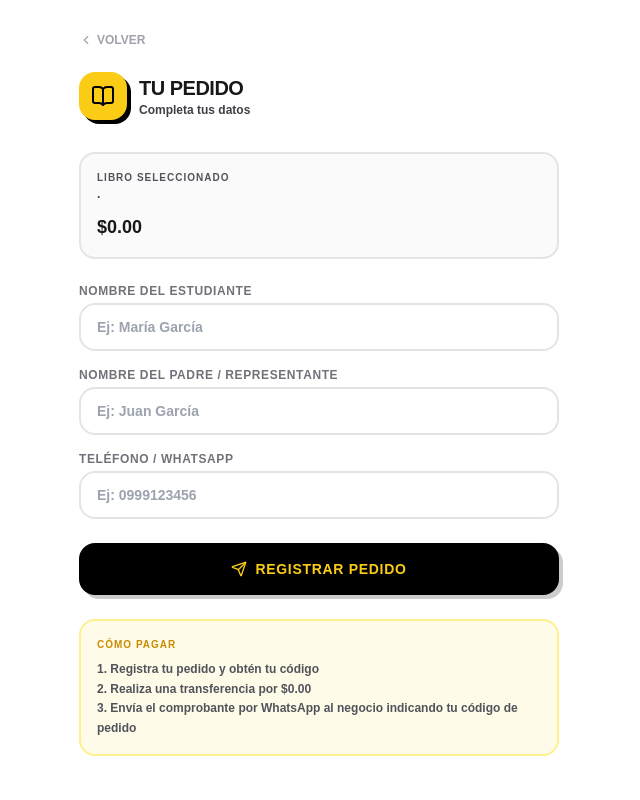
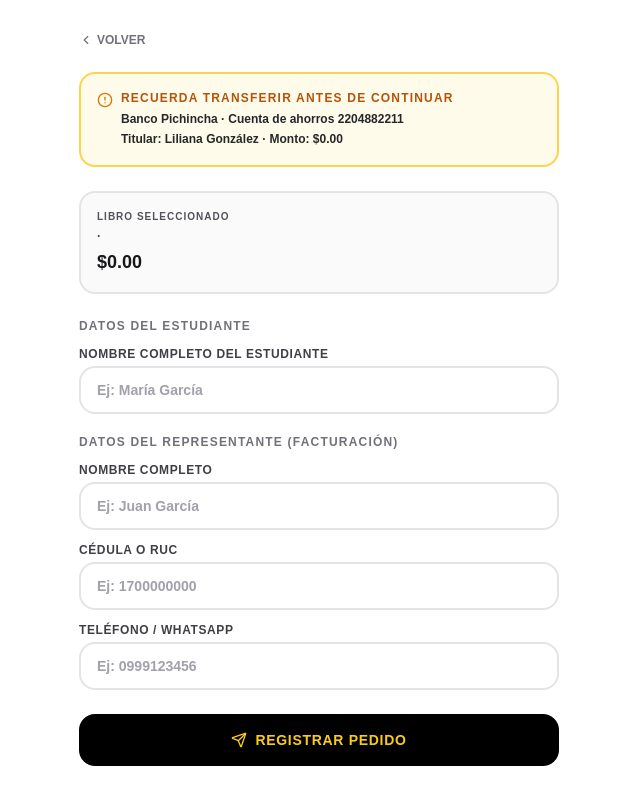
Before and after one commit to hacienda593/libros-la-crayola, a Next.js app: page /pedido in a window 1280 px wide. Shown: the whole page, without its empty margins (321-961 px from the left). Built offline with nearby package versions, Linux system fonts and the light colour scheme.

Commit message:
feat: datos bancarios en modal y formulario, campo cedula/RUC, recordatorio transferencia

```diff
--- a/app/page.tsx
+++ b/app/page.tsx
@@ -162,11 +162,14 @@ export default function HomePage() {
               </div>
             </div>
 
-            <div className="bg-yellow-50 border border-yellow-200 rounded-2xl p-3 mb-4">
-              <p className="text-[10px] font-black text-yellow-700 uppercase tracking-widest mb-1">Pago por transferencia</p>
-              <p className="text-xs text-zinc-600 font-bold leading-relaxed">
-                Registra tu pedido → transfiere ${modal.precio.toFixed(2)} → envía el comprobante por WhatsApp con tu código
-              </p>
+            <div className="bg-blue-50 border border-blue-200 rounded-2xl p-3 mb-4 text-left">
+              <p className="text-[10px] font-black text-blue-700 uppercase tracking-widest mb-2">Transfiere antes de continuar</p>
+              <div className="space-y-0.5">
+                <p className="text-xs font-black text-zinc-900">Banco Pichincha</p>
+                <p className="text-xs font-bold text-zinc-700">Cuenta de ahorros: <strong>2204882211</strong></p>
+                <p className="text-xs font-bold text-zinc-700">Titular: <strong>Liliana González</strong></p>
+                <p className="text-xs font-bold text-zinc-700">Monto: <strong>${modal.precio.toFixed(2)}</strong></p>
+              </div>
             </div>
 
             <button onClick={irAPedido}
--- a/app/pedido/page.tsx
+++ b/app/pedido/page.tsx
@@ -4,7 +4,7 @@ export const dynamic = "force-dynamic";
 import { Suspense, useState } from "react";
 import { useRouter, useSearchParams } from "next/navigation";
 import { getSupabase } from "@/lib/supabase";
-import { BookOpen, ChevronLeft, Send } from "lucide-react";
+import { ChevronLeft, Send, AlertCircle } from "lucide-react";
 
 function generarCodigo() {
   return Math.random().toString(36).substring(2, 8).toUpperCase();
@@ -21,14 +21,15 @@ function PedidoInner() {
   const libroGrado   = params.get("libro_grado") ?? "";
   const libroPrec    = parseFloat(params.get("libro_precio") ?? "0");
 
-  const [nombreEst, setNombreEst]   = useState("");
-  const [nombrePad, setNombrePad]   = useState("");
-  const [telefono, setTelefono]     = useState("");
-  const [enviando, setEnviando]     = useState(false);
-  const [error, setError]           = useState("");
+  const [nombreEst, setNombreEst] = useState("");
+  const [nombrePad, setNombrePad] = useState("");
+  const [cedula, setCedula]       = useState("");
+  const [telefono, setTelefono]   = useState("");
+  const [enviando, setEnviando]   = useState(false);
+  const [error, setError]         = useState("");
 
   async function enviarPedido() {
-    if (!nombreEst.trim() || !nombrePad.trim() || !telefono.trim()) {
+    if (!nombreEst.trim() || !nombrePad.trim() || !cedula.trim() || !telefono.trim()) {
       setError("Por favor completa todos los campos.");
       return;
     }
@@ -36,30 +37,27 @@ function PedidoInner() {
     setEnviando(true);
 
     let codigo = generarCodigo();
-    // Asegurar unicidad
     for (let i = 0; i < 5; i++) {
       const { data } = await getSupabase()
-        .from("lb_pedidos")
-        .select("id")
-        .eq("codigo", codigo)
-        .maybeSingle();
+        .from("lb_pedidos").select("id").eq("codigo", codigo).maybeSingle();
       if (!data) break;
       codigo = generarCodigo();
     }
 
     const { error: err } = await getSupabase().from("lb_pedidos").insert({
       codigo,
-      nombre_est:   nombreEst.trim(),
-      nombre_pad:        nombrePad.trim(),
-      telefono:            telefono.trim(),
-      unidad_id: unidadId,
-      libro_id:            libroId,
-      cantidad:            1,
-      precio_unit:     libroPrec,
-      total:               libroPrec,
-      estado_pago:         "pendiente_pago",
-      estado_prov:    "pendiente_pedir",
-      punto_venta:         "web",
+      nombre_est:  nombreEst.trim(),
+      nombre_pad:  nombrePad.trim(),
+      cedula:      cedula.trim(),
+      telefono:    telefono.trim(),
+      unidad_id:   unidadId,
+      libro_id:    libroId,
+      cantidad:    1,
+      precio_unit: libroPrec,
+      total:       libroPrec,
+      estado_pago: "pendiente_pago",
+      estado_prov: "pendiente_pedir",
+      punto_venta: "web",
     });
 
     if (err) {
@@ -71,21 +69,27 @@ function PedidoInner() {
     router.push(`/confirmacion/${codigo}?precio=${libroPrec}&titulo=${encodeURIComponent(libroTitulo)}`);
   }
 
+  const inputCls = "w-full border-2 border-zinc-200 rounded-2xl px-4 py-3 text-sm font-bold text-zinc-900 placeholder:text-zinc-400 focus:outline-none focus:border-black transition-colors";
+  const labelCls = "block text-xs font-black uppercase tracking-wider text-zinc-700 mb-1";
+
   return (
     <main className="min-h-screen bg-white px-4 py-8 max-w-lg mx-auto">
-      {/* Header */}
       <button onClick={() => router.back()}
-        className="flex items-center gap-1 text-xs font-black uppercase text-zinc-400 mb-6 hover:text-black transition-colors">
+        className="flex items-center gap-1 text-xs font-black uppercase text-zinc-500 mb-6 hover:text-black transition-colors">
         <ChevronLeft size={14}/> Volver
       </button>
 
-      <div className="flex items-center gap-3 mb-8">
-        <div className="w-12 h-12 bg-yellow-400 rounded-2xl flex items-center justify-center shadow-[4px_4px_0px_rgba(0,0,0,1)]">
-          <BookOpen size={24} className="text-black"/>
-        </div>
-        <div>
-          <h1 className="text-xl font-black uppercase tracking-tight text-zinc-900">Tu pedido</h1>
-          <p className="text-xs text-zinc-700 font-bold">Completa tus datos</p>
+      {/* Recordatorio transferencia */}
+      <div className="bg-amber-50 border-2 border-amber-300 rounded-2xl p-4 mb-6">
+        <div className="flex items-start gap-2">
+          <AlertCircle size={16} className="text-amber-600 shrink-0 mt-0.5"/>
+          <div>
+            <p className="text-xs font-black text-amber-700 uppercase tracking-widest mb-1">Recuerda transferir antes de continuar</p>
+            <p className="text-xs font-bold text-zinc-800 leading-relaxed">
+              Banco Pichincha · Cuenta de ahorros <strong>2204882211</strong><br/>
+              Titular: <strong>Liliana González</strong> · Monto: <strong>${libroPrec.toFixed(2)}</strong>
+            </p>
+          </div>
         </div>
       </div>
 
@@ -94,46 +98,36 @@ function PedidoInner() {
         <p className="text-[10px] font-black text-zinc-600 uppercase tracking-widest mb-1">Libro seleccionado</p>
         <p className="font-black text-sm text-zinc-900">{libroTitulo}</p>
         <p className="text-xs text-zinc-700 font-bold">{libroGrado} · {unidadNombre}</p>
-        <p className="font-black text-lg text-zinc-900 mt-2">${libroPrec.toFixed(2)}</p>
+        <p className="font-black text-lg text-zinc-900 mt-1">${libroPrec.toFixed(2)}</p>
       </div>
 
-      {/* Formulario */}
-      <div className="space-y-4 mb-6">
+      {/* Datos del estudiante */}
+      <p className="text-xs font-black text-zinc-500 uppercase tracking-widest mb-3">Datos del estudiante</p>
+      <div className="space-y-3 mb-5">
         <div>
-          <label className="block text-xs font-black uppercase tracking-wider text-zinc-500 mb-1">
-            Nombre del estudiante
-          </label>
-          <input
-            type="text"
-            value={nombreEst}
-            onChange={e => setNombreEst(e.target.value)}
-            placeholder="Ej: María García"
-            className="w-full border-2 border-zinc-200 rounded-2xl px-4 py-3 text-sm font-bold focus:outline-none focus:border-black transition-colors"
-          />
+          <label className={labelCls}>Nombre completo del estudiante</label>
+          <input type="text" value={nombreEst} onChange={e => setNombreEst(e.target.value)}
+            placeholder="Ej: María García" className={inputCls}/>
+        </div>
+      </div>
+
+      {/* Datos del representante */}
+      <p className="text-xs font-black text-zinc-500 uppercase tracking-widest mb-3">Datos del representante (facturación)</p>
+      <div className="space-y-3 mb-6">
+        <div>
+          <label className={labelCls}>Nombre completo</label>
+          <input type="text" value={nombrePad} onChange={e => setNombrePad(e.target.value)}
+            placeholder="Ej: Juan García" className={inputCls}/>
         </div>
         <div>
-          <label className="block text-xs font-black uppercase tracking-wider text-zinc-500 mb-1">
-            Nombre del padre / representante
-          </label>
-          <input
-            type="text"
-            value={nombrePad}
-            onChange={e => setNombrePad(e.target.value)}
-            placeholder="Ej: Juan García"
-            className="w-full border-2 border-zinc-200 rounded-2xl px-4 py-3 text-sm font-bold focus:outline-none focus:border-black transition-colors"
-          />
+          <label className={labelCls}>Cédula o RUC</label>
+          <input type="text" value={cedula} onChange={e => setCedula(e.target.value)}
+            placeholder="Ej: 1700000000" className={inputCls}/>
         </div>
         <div>
-          <label className="block text-xs font-black uppercase tracking-wider text-zinc-500 mb-1">
-            Teléfono / WhatsApp
-          </label>
-          <input
-            type="tel"
-            value={telefono}
-            onChange={e => setTelefono(e.target.value)}
-            placeholder="Ej: 0999123456"
-            className="w-full border-2 border-zinc-200 rounded-2xl px-4 py-3 text-sm font-bold focus:outline-none focus:border-black transition-colors"
-          />
+          <label className={labelCls}>Teléfono / WhatsApp</label>
+          <input type="tel" value={telefono} onChange={e => setTelefono(e.target.value)}
+            placeholder="Ej: 0999123456" className={inputCls}/>
         </div>
       </div>
 
@@ -144,19 +138,9 @@ function PedidoInner() {
       )}
 
       <button onClick={enviarPedido} disabled={enviando}
-        className="w-full bg-black text-yellow-400 py-4 rounded-2xl font-black text-sm uppercase tracking-wider flex items-center justify-center gap-2 shadow-[4px_4px_0px_rgba(0,0,0,0.2)] disabled:opacity-50">
+        className="w-full bg-black text-yellow-400 py-4 rounded-2xl font-black text-sm uppercase tracking-wider flex items-center justify-center gap-2 disabled:opacity-50">
         {enviando ? "Registrando..." : <><Send size={16}/> Registrar pedido</>}
       </button>
-
-      {/* Instrucciones pago */}
-      <div className="mt-6 bg-yellow-50 border-2 border-yellow-200 rounded-2xl p-4">
-        <p className="text-[10px] font-black text-yellow-600 uppercase tracking-widest mb-2">Cómo pagar</p>
-        <p className="text-xs font-bold text-zinc-600 leading-relaxed">
-          1. Registra tu pedido y obtén tu código<br/>
-          2. Realiza una transferencia por <strong>${libroPrec.toFixed(2)}</strong><br/>
-          3. Envía el comprobante por WhatsApp al negocio indicando tu código de pedido
-        </p>
-      </div>
     </main>
   );
 }
```
